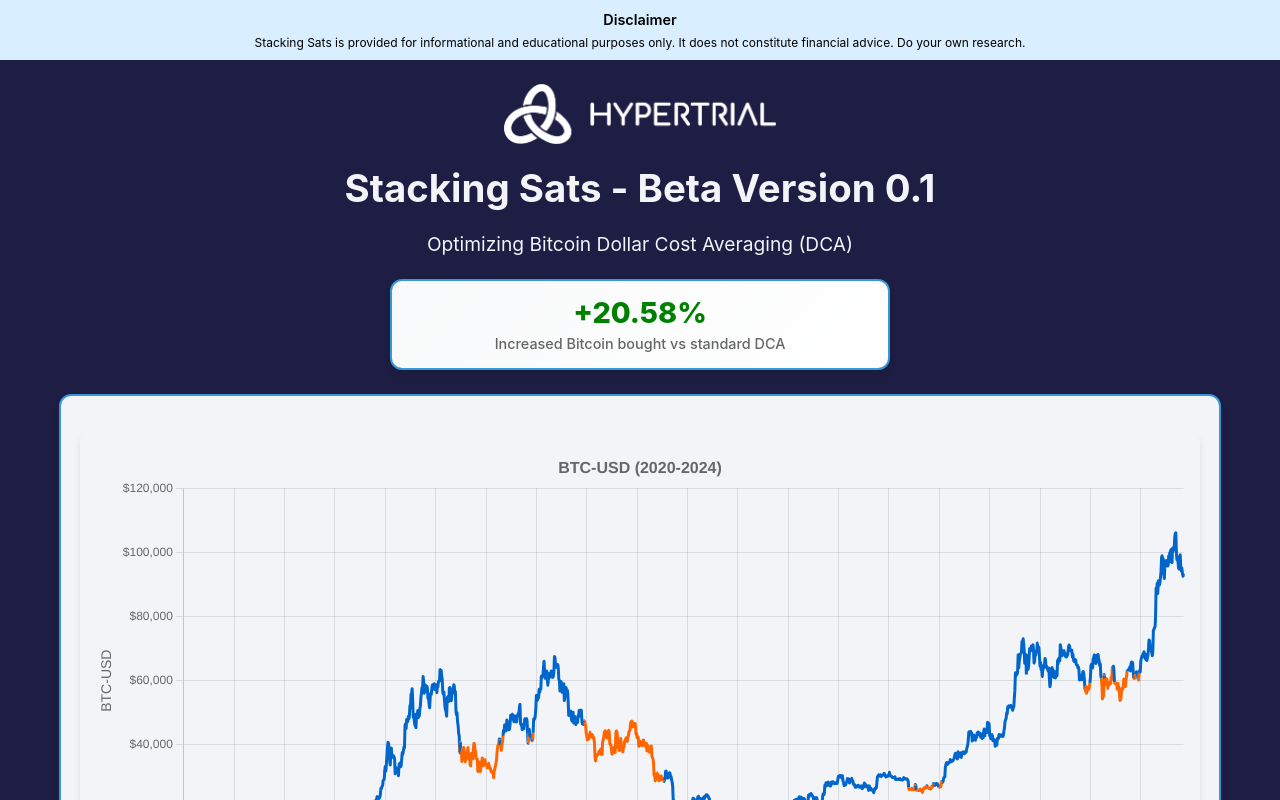
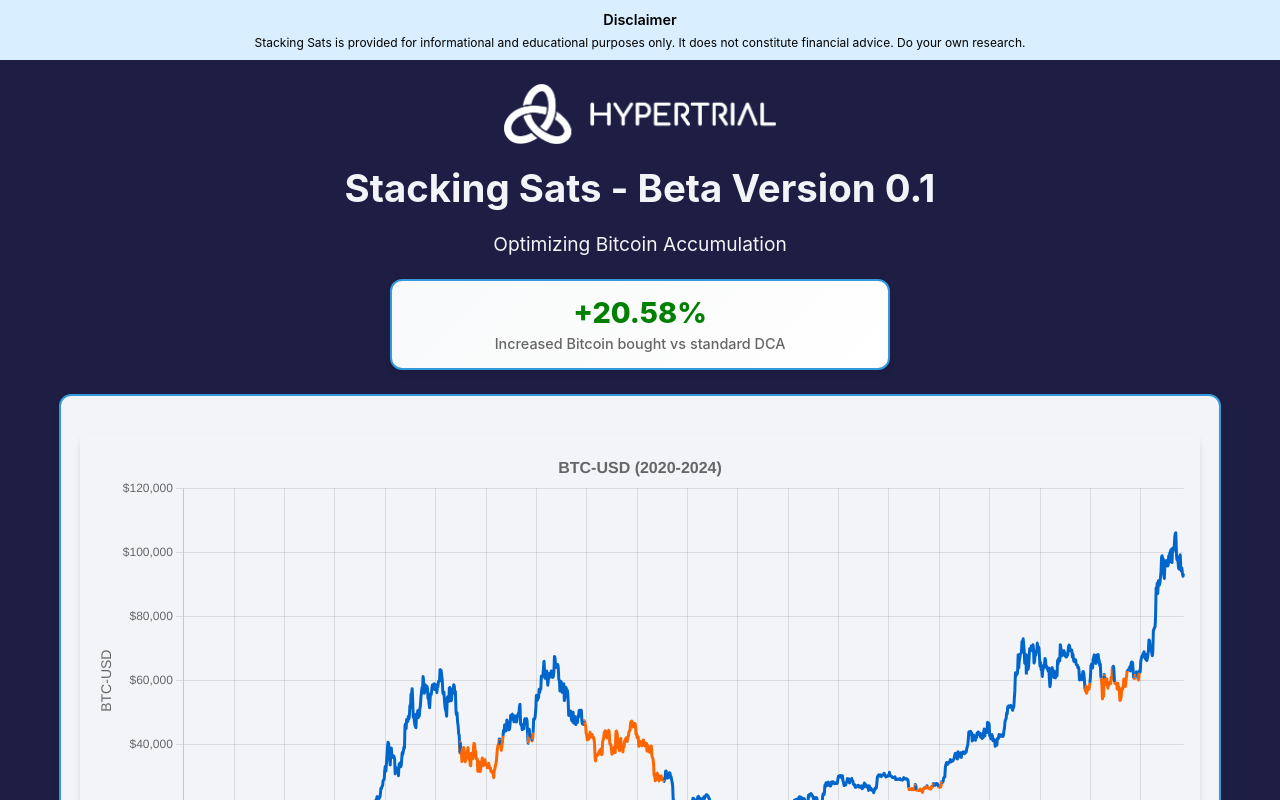
Before and after one commit to hypertrial/stacking_sats_calculator, a React (Vite) app: page / in a window 1280 px wide. Shown: the top 800 px of the page. Built offline with nearby package versions, Linux system fonts and the light colour scheme.

Commit message:
Renamed chart legend

```diff
--- a/src/components/Calculator.tsx
+++ b/src/components/Calculator.tsx
@@ -126,10 +126,10 @@ const ChartSection: React.FC<{
         <div className="chart-info-bottom">
           <ul>
             <li>
-              <span style={{ color: 'rgb(255, 102, 0)' }}>●</span> Higher DCA Allocation
+              <span style={{ color: 'rgb(255, 102, 0)' }}>●</span> Dynamic Allocation
             </li>
             <li>
-              <span style={{ color: 'rgb(0, 102, 204)' }}>●</span> Standard DCA Allocation
+              <span style={{ color: 'rgb(0, 102, 204)' }}>●</span> DCA Allocation
             </li>
           </ul>
         </div>
@@ -191,7 +191,7 @@ const Calculator: React.FC = () => {
           <img src="./hypertrial_logo.png" alt="Hypertrial Logo" className="hypertrial-logo" />
         </a>
         <h1>Stacking Sats - Beta Version 0.1</h1>
-        <p>Optimizing Bitcoin Dollar Cost Averaging (DCA)</p>
+        <p>Optimizing Bitcoin Accumulation</p>
         <PerformanceMetric />
       </div>
 
```
